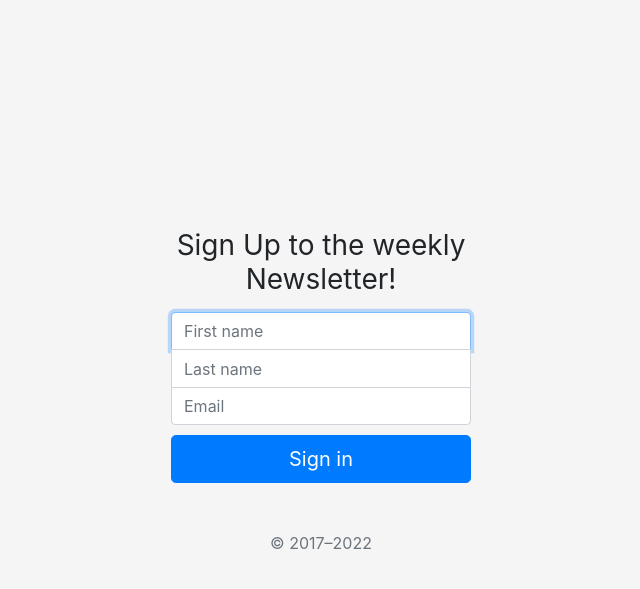
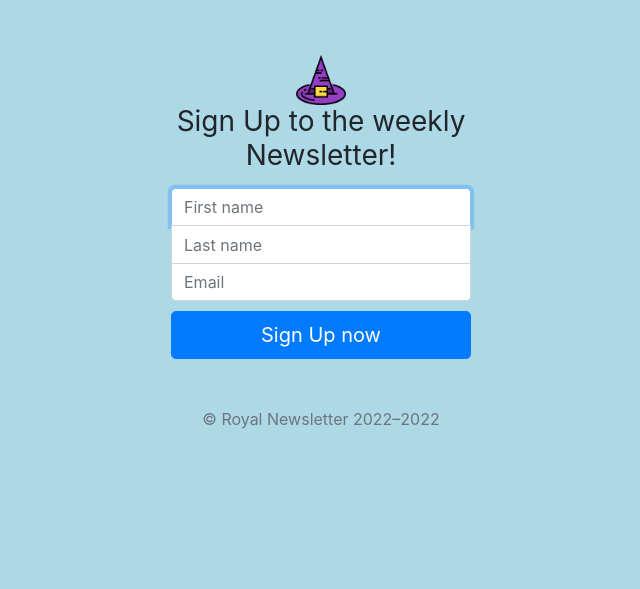
Before and after one commit to Royr9/Royal, a website: page signup.html in a window 1280 px wide. Shown: the whole page, without its empty margins (319-959 px from the left). Drawn offline with nearby package versions, Linux system fonts and the light colour scheme.

Commit message:
Added background style

```diff
--- a/public/css/styles.css
+++ b/public/css/styles.css
@@ -1,16 +1,25 @@
-html,
-body {
+
+body{
+    background-color: lightblue;
+}
+.signup-body {
   height: 100%;
-}
-
-body {
   display: flex;
   align-items: center;
   padding-top: 40px;
   padding-bottom: 40px;
-  background-color: #f5f5f5;
+
 }
 
+.hugee-h1{
+  font-size: 5rem;
+}
+.bigg-p{
+  font-size: 2rem;
+}
+.witch-hat{
+  height: 50px;
+}
 .form-signin {
   max-width: 330px;
   padding: 15px;
--- a/signup.html
+++ b/signup.html
@@ -24,16 +24,17 @@
  </head>
 
  <!-- body  -->
- <body class="text-center">
+ <body class="text-center signup-body">
 
 <main class="form-signin w-100 m-auto">
  <form method="post" action="/" >
+   <img class="witch-hat" src="images/witch.png" alt="">
    <h1 class="h3 mb-3 fw-normal">Sign Up to the weekly Newsletter!</h1>
      <input type="name" name="firstName" class="form-control top" id="floatingInput" placeholder="First name" required autofocus>
      <input type="name" name="lastName" class="form-control middle" id="floatingPassword" placeholder="Last name" required >
      <input type="email" name="email" class="form-control bottom" id="floatingPassword" placeholder="Email" required>
-   <button class="w-100 btn btn-lg btn-primary" type="submit">Sign in</button>
-   <p class="mt-5 mb-3 text-muted">&copy; 2017–2022</p>
+   <button class="w-100 btn btn-lg btn-primary" type="submit">Sign Up now</button>
+   <p class="mt-5 mb-3 text-muted">&copy; Royal Newsletter 2022–2022</p>
  </form>
 </main>
 
```
Also changed, not shown: success.html (+5 -4 lines), public/images/witch.png (added).
